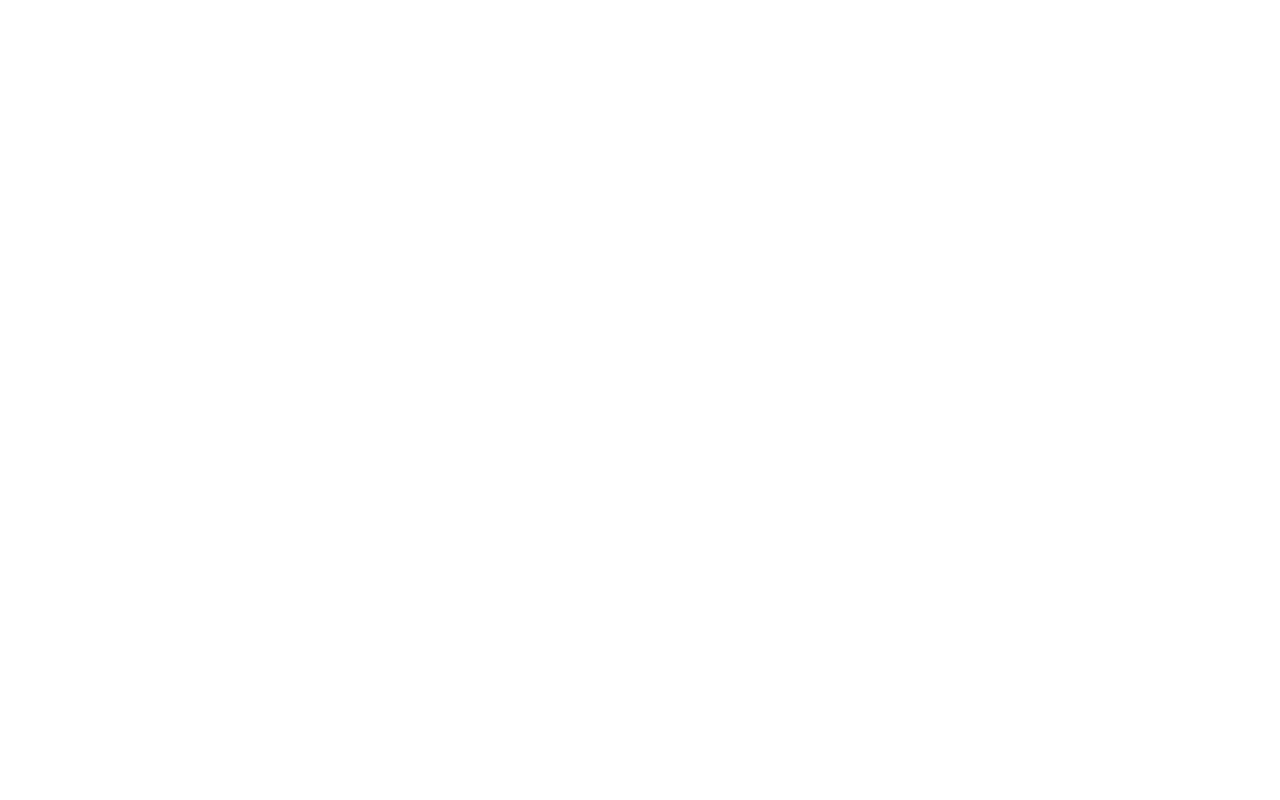
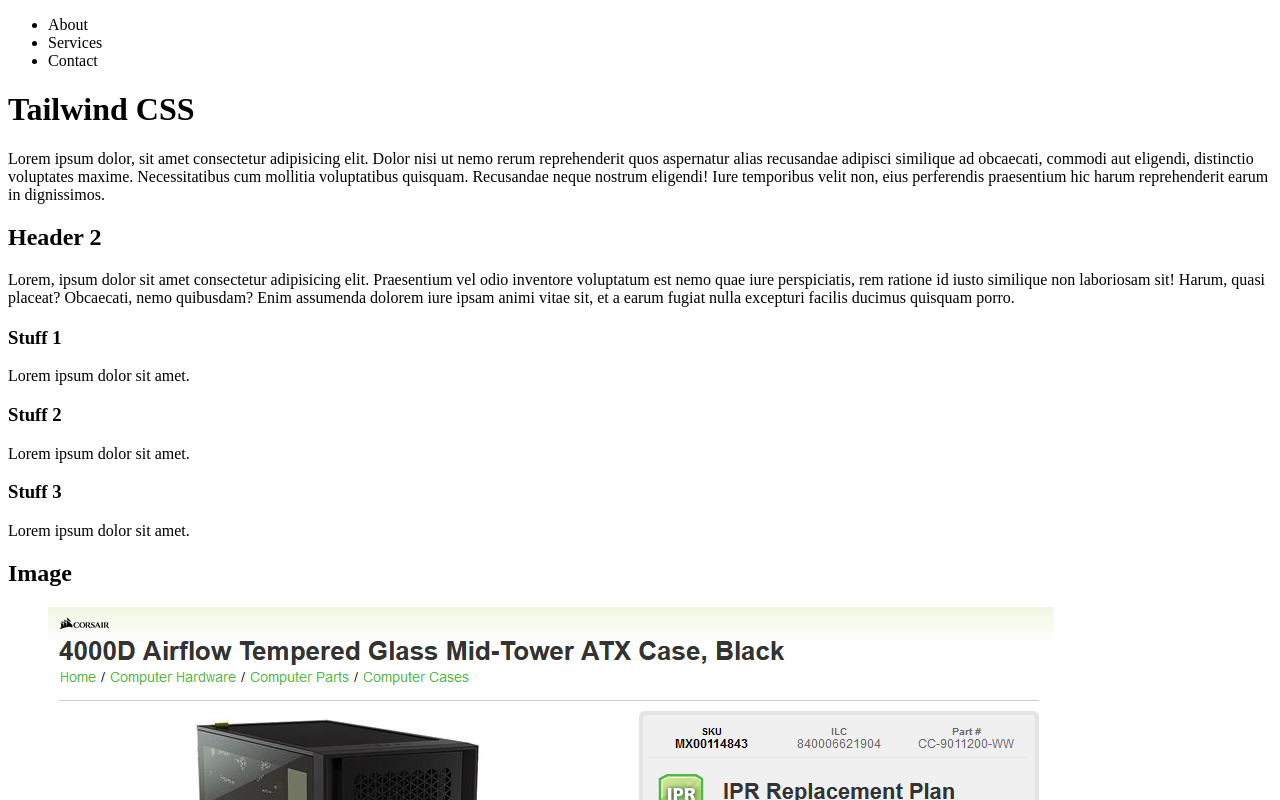
Before and after one commit to silentchallenger/tailwindcss-example, a plain HTML site: page index.html in a window 1280 px wide. Shown: the top 800 px of the page. Drawn offline with Linux system fonts and the light colour scheme.

Commit message:
added img and content

```diff
--- a/index.html
+++ b/index.html
@@ -8,6 +8,64 @@
   <title>Document</title>
 </head>
 <body>
-
+  <nav>
+    <ul>
+      <li>About</li>
+      <li>Services</li>
+      <li>Contact</li>
+    </ul>
+  </nav>
+  <main>
+    <header>
+      <h1>Tailwind CSS</h1>
+      <p>Lorem ipsum dolor, sit amet consectetur adipisicing elit. Dolor nisi ut nemo rerum reprehenderit quos aspernatur alias recusandae adipisci similique ad obcaecati, commodi aut eligendi, distinctio voluptates maxime. Necessitatibus cum mollitia voluptatibus quisquam. Recusandae neque nostrum eligendi! Iure temporibus velit non, eius perferendis praesentium hic harum reprehenderit earum in dignissimos.</p>
+    </header>
+    <section>
+      <header>
+        <h2>Header 2</h2>
+      </header>
+      <div>
+        <p>
+          Lorem, ipsum dolor sit amet consectetur adipisicing elit.
+          Praesentium vel odio inventore voluptatum est nemo quae iure
+          perspiciatis, rem ratione id iusto similique non laboriosam sit!
+          Harum, quasi placeat? Obcaecati, nemo quibusdam? Enim assumenda
+          dolorem iure ipsam animi vitae sit, et a earum fugiat nulla
+          excepturi facilis ducimus quisquam porro.
+        </p>
+      </div>
+    </section>
+    <section>
+      <header>
+        <h2></h2>
+      </header>
+      <div>
+        <article>
+          <h3>Stuff 1</h3>
+          <p>Lorem ipsum dolor sit amet.</p>
+        </article>
+        <article>
+          <h3>Stuff 2</h3>
+          <p>Lorem ipsum dolor sit amet.</p>
+        </article>
+        <article>
+          <h3>Stuff 3</h3>
+          <p>Lorem ipsum dolor sit amet.</p>
+        </article>
+      </div>
+    </section>
+    <section>
+      <header>
+        <h2>Image</h2>
+        <figure>
+          <img src="assets/images/img1.png" alt="Item">
+          <figcaption>An image</figcaption>
+        </figure>
+      </header>
+    </section>
+  </main>
+  <footer>
+    <p>&copy; Rustu Eser</p>
+  </footer>
 </body>
 </html>
```
Also changed, not shown: assets/images/img1.png (added).
